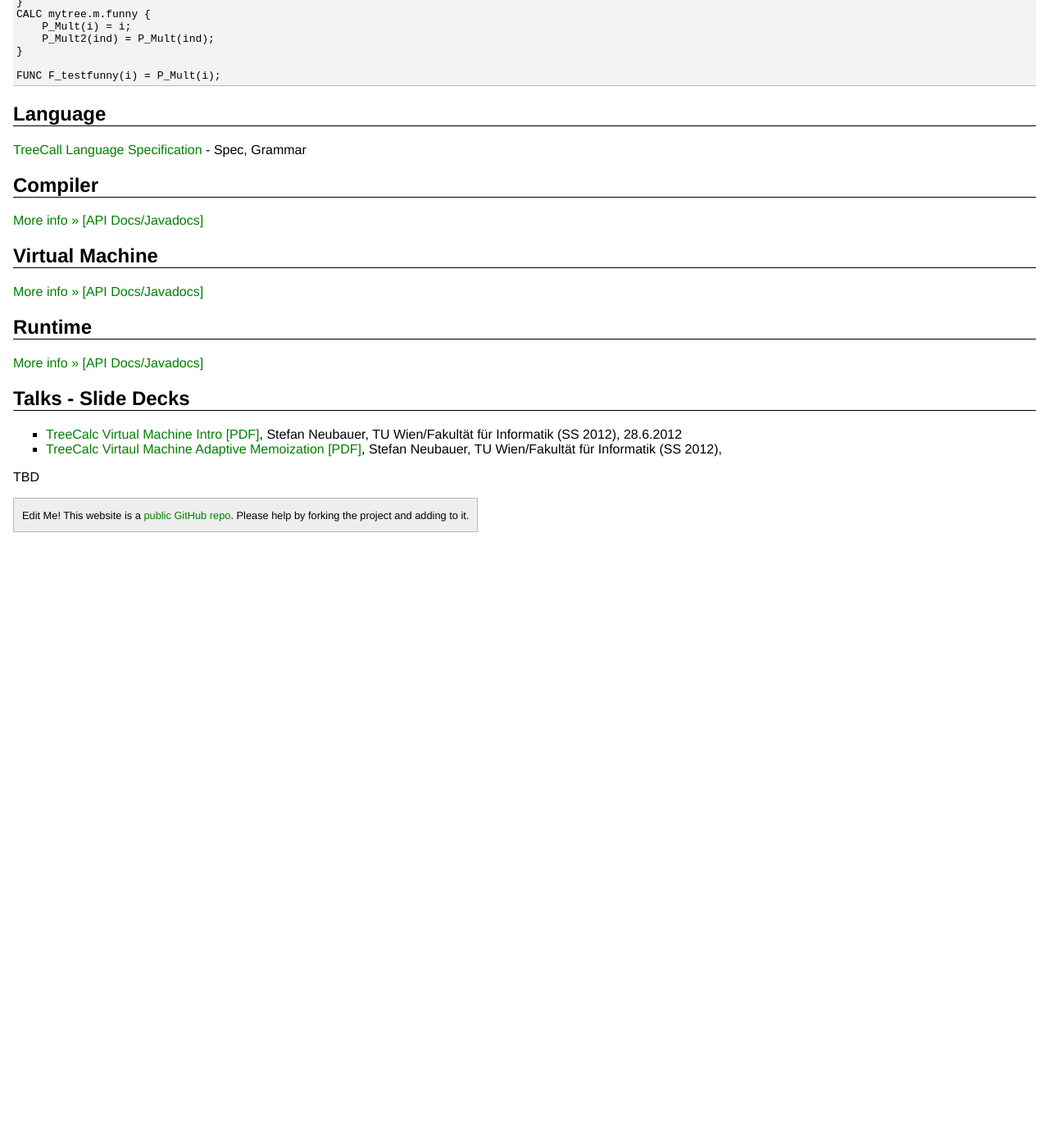
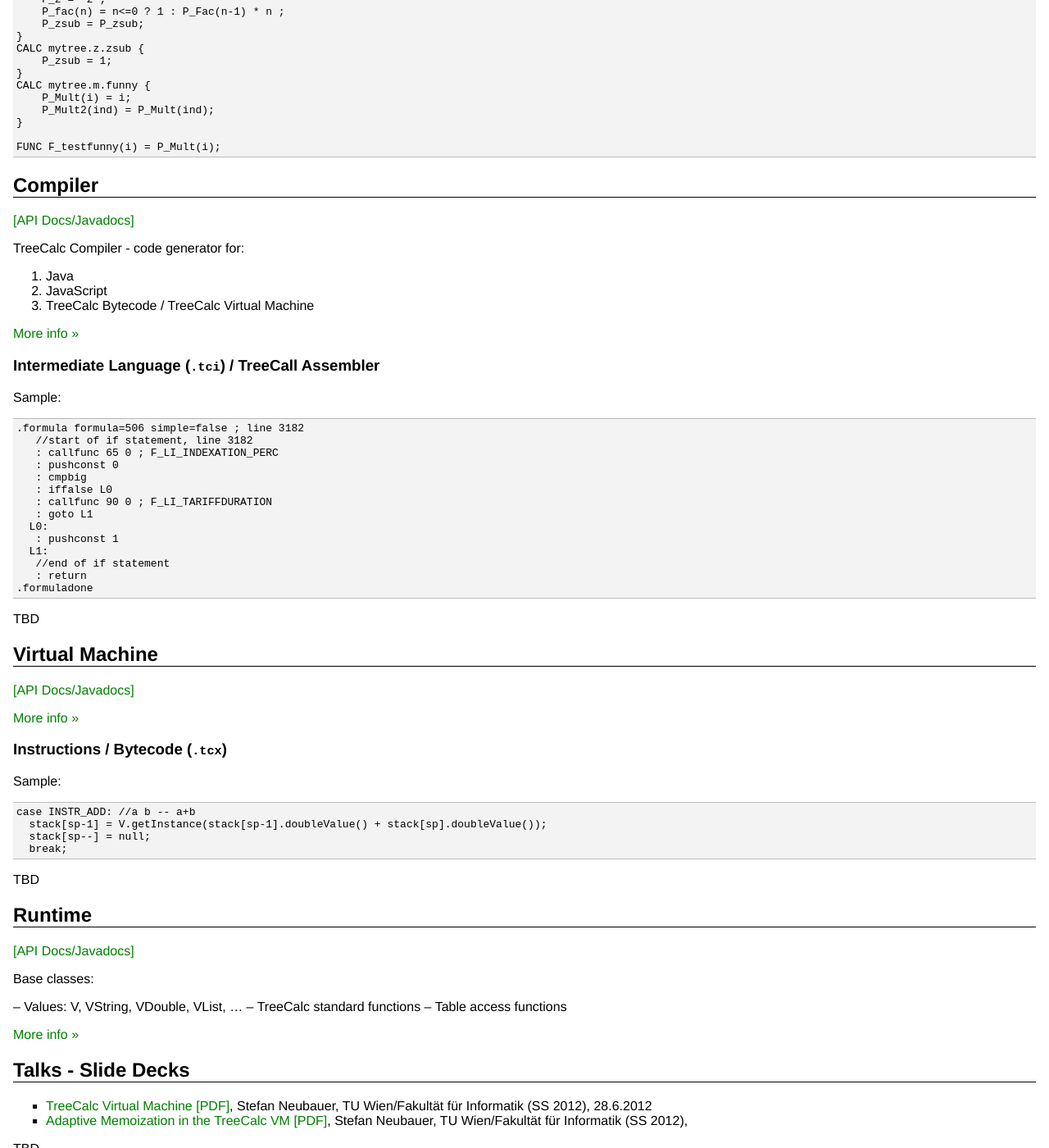
Before and after one commit to treecalc/treecalc.github.io, a Jekyll site: the page built from index.md, in a window 1280 px wide and 1400 px high, scrolled down 981 px. Shown: the whole window at 82% size. Built offline with Jekyll 4.4.1, drawn with Linux system fonts in a browser that asks for light colours; before the commit the page ends 1646 px from its top, so only the background shows below that; some of the changed text lies outside the part shown.

Commit message:
update docu

```diff
--- a/index.md
+++ b/index.md
@@ -70,33 +75,85 @@ FUNC F_testfunny(i) = P_Mult(i);
 ~~~
 
 
+## Compiler
 
-## Language
+[[API Docs/Javadocs]](javadocs/compiler)
 
-[TreeCall Language Specification](lang/spec.html) - Spec, Grammar
+TreeCalc Compiler - code generator for:
+
+1. Java
+2. JavaScript
+3. TreeCalc Bytecode / TreeCalc Virtual Machine
 
 
-## Compiler
+[More info »](https://github.com/treecalc/compiler)
 
-[More info »](https://github.com/treecalc/compiler)  [[API Docs/Javadocs]](javadocs/compiler)
+### Intermediate Language (`.tci`) / TreeCall Assembler
+
+Sample:
+
+~~~
+.formula formula=506 simple=false ; line 3182
+   //start of if statement, line 3182
+   : callfunc 65 0 ; F_LI_INDEXATION_PERC
+   : pushconst 0
+   : cmpbig
+   : iffalse L0
+   : callfunc 90 0 ; F_LI_TARIFFDURATION
+   : goto L1
+  L0:
+   : pushconst 1
+  L1:
+   //end of if statement
+   : return
+.formuladone
+~~~
+
+TBD
+
 
 
 ## Virtual Machine
 
-[More info »](https://github.com/treecalc/virtual-machine)  [[API Docs/Javadocs]](javadocs/virtual-machine)
+[[API Docs/Javadocs]](javadocs/virtual-machine)
+
+[More info »](https://github.com/treecalc/virtual-machine)
+
+
+### Instructions / Bytecode (`.tcx`)
+
+Sample:
+
+~~~
+case INSTR_ADD: //a b -- a+b
+  stack[sp-1] = V.getInstance(stack[sp-1].doubleValue() + stack[sp].doubleValue());
+  stack[sp--] = null;
+  break;
+~~~
+
+
+TBD
 
 
 ## Runtime
 
-[More info »](https://github.com/treecalc/runtime-java)  [[API Docs/Javadocs]](javadocs/runtime)
+[[API Docs/Javadocs]](javadocs/runtime)
+
+Base classes:
+
+– Values: V, VString, VDouble, VList, ...
+– TreeCalc standard functions
+– Table access functions
+
+
+[More info »](https://github.com/treecalc/runtime-java)
+
 
 
 
 ## Talks - Slide Decks
 
-- [TreeCalc Virtual Machine Intro](talks/treecalc-vm-intro.html) [[PDF]](talks/treecalc-vm-intro.pdf), Stefan Neubauer, TU Wien/Fakultät für Informatik (SS 2012), 28.6.2012
-- [TreeCalc Virtaul Machine Adaptive Memoization](talks/treecalc-vm-adaptive-memoization.html)  [[PDF]](talks/treecalc-vm-adaptive-memoization.pdf), Stefan Neubauer, TU Wien/Fakultät für Informatik (SS 2012),
-
-
+- [TreeCalc Virtual Machine](talks/treecalc-vm-intro.html) [[PDF]](talks/treecalc-vm-intro.pdf), Stefan Neubauer, TU Wien/Fakultät für Informatik (SS 2012), 28.6.2012
+- [Adaptive Memoization in the TreeCalc VM](talks/treecalc-vm-adaptive-memoization.html)  [[PDF]](talks/treecalc-vm-adaptive-memoization.pdf), Stefan Neubauer, TU Wien/Fakultät für Informatik (SS 2012),
 
 TBD
```
Also changed, not shown: other parts of index.md (+5 -0 lines).
